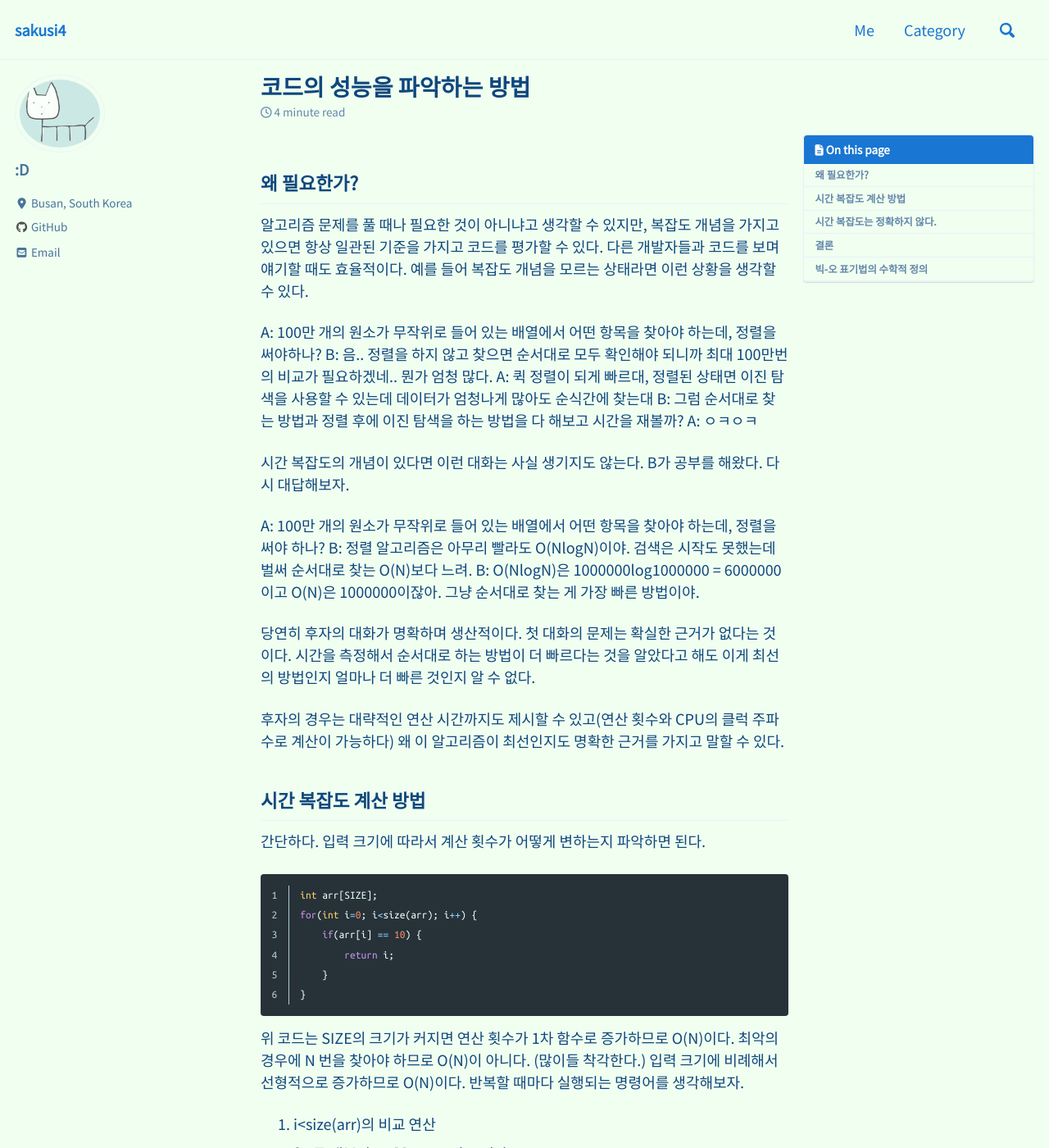
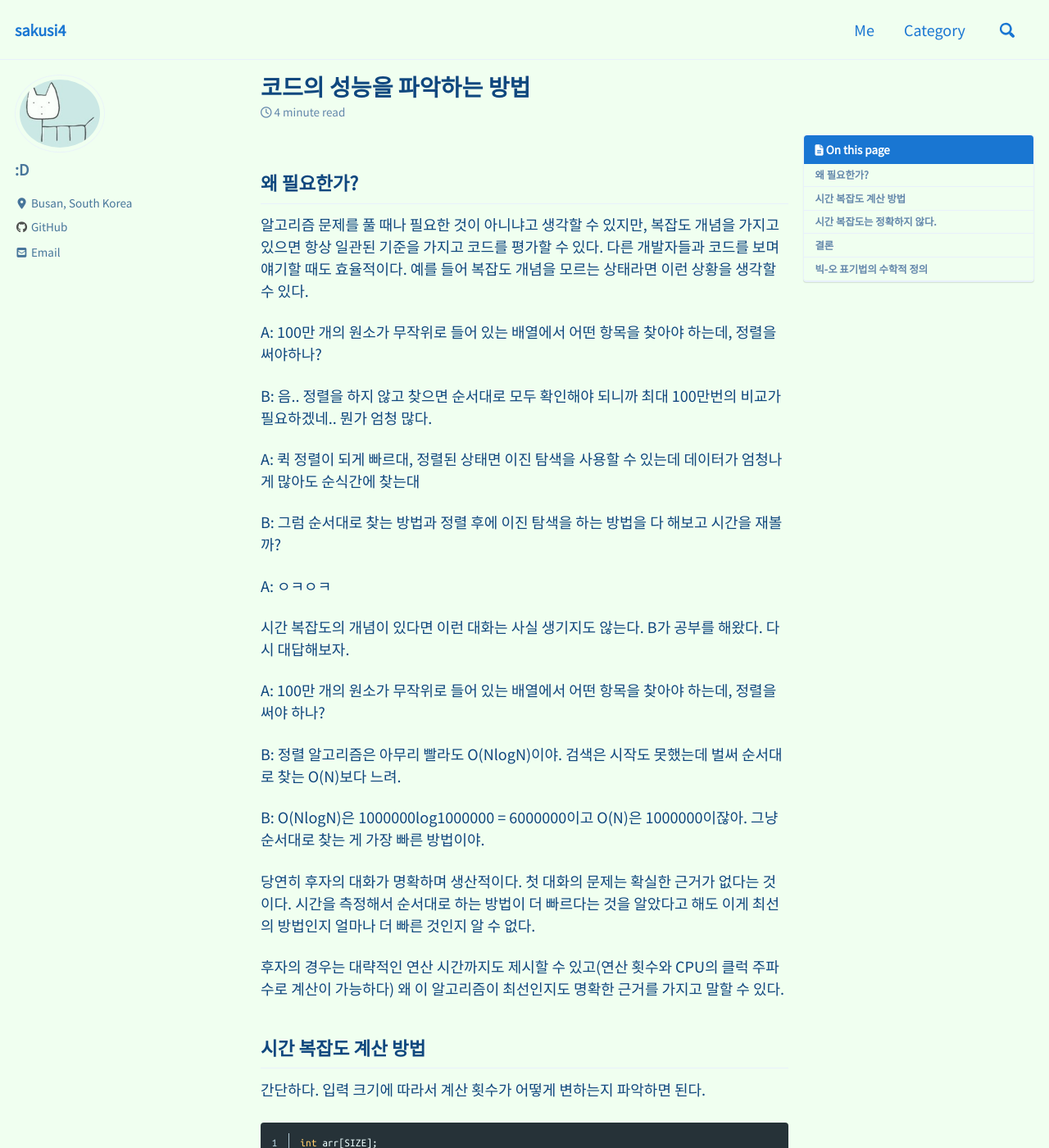
Before and after one commit to sakusi4/sakusi4.github.io, a Jekyll site: the page built from _posts/2021-02-25-알고리즘평가.md, in a window 1280 px wide and 1400 px high. Shown: the whole window at 82% size. Built offline with Jekyll 4.4.1, drawn with Linux system fonts in a browser that asks for light colours; cached includes are drawn as plain includes; nearby versions of some CDN libraries; formulas are drawn with MathJax 3; comment, search, counter and statistics services are not loaded; some of the changed text lies outside the part shown.

Commit message:
no message

```diff
--- a/_posts/2021-02-25-알고리즘평가.md
+++ b/_posts/2021-02-25-알고리즘평가.md
@@ -12,17 +12,27 @@ toc: true
 알고리즘 문제를 풀 때나 필요한 것이 아니냐고 생각할 수 있지만, 복잡도 개념을 가지고 있으면 항상 일관된 기준을 가지고 코드를 평가할 수 있다.
 다른 개발자들과 코드를 보며 얘기할 때도 효율적이다. 예를 들어 복잡도 개념을 모르는 상태라면 이런 상황을 생각할 수 있다.
 
+
 A: 100만 개의 원소가 무작위로 들어 있는 배열에서 어떤 항목을 찾아야 하는데, 정렬을 써야하나?
+
 B: 음.. 정렬을 하지 않고 찾으면 순서대로 모두 확인해야 되니까 최대 100만번의 비교가 필요하겠네.. 뭔가 엄청 많다.
+
 A: 퀵 정렬이 되게 빠르대, 정렬된 상태면 이진 탐색을 사용할 수 있는데 데이터가 엄청나게 많아도 순식간에 찾는대
+
 B: 그럼 순서대로 찾는 방법과 정렬 후에 이진 탐색을 하는 방법을 다 해보고 시간을 재볼까?
+
 A: ㅇㅋㅇㅋ
+
 
 시간 복잡도의 개념이 있다면 이런 대화는 사실 생기지도 않는다. B가 공부를 해왔다. 다시 대답해보자.
 
+
 A: 100만 개의 원소가 무작위로 들어 있는 배열에서 어떤 항목을 찾아야 하는데, 정렬을 써야 하나?
+
 B: 정렬 알고리즘은 아무리 빨라도 O(NlogN)이야. 검색은 시작도 못했는데 벌써 순서대로 찾는 O(N)보다 느려.
+
 B: O(NlogN)은 1000000log1000000 = 6000000이고 O(N)은 1000000이잖아. 그냥 순서대로 찾는 게 가장 빠른 방법이야.
+
 
 당연히 후자의 대화가 명확하며 생산적이다. 첫 대화의 문제는 확실한 근거가 없다는 것이다. 시간을 측정해서 순서대로 하는 방법이 더 빠르다는 것을 알았다고 해도
 이게 최선의 방법인지 얼마나 더 빠른 것인지 알 수 없다.
@@ -80,17 +90,27 @@ for(int i=0; i<SIZE; i++) {
 임베디드 개발자라면 이러한 계산 방법은 반드시 숙지하고 있어야 한다. 한 번만 계산해보면 시간이 너무 오래 걸린다거나 메모리를 초과한다는 것을 알 수 있으므로 삽질을 방지할 수 있다.
 
 예를 들어보자.
+
 *상황 1*
+
 여유 메모리 공간 : 1KB
+
 입력 데이터 크기 : 100개
+
 사용 알고리즘의 공간 복잡도 : O(N^2)
+
 
 안된다. O(N^2)이므로 크기가 10000KB(10KB)가 필요하다.
 
+
 *상황 2*
+
 여유 시간 : 0.1초
+
 입력 데이터 크기 : 1억개
+
 사용 알고리즘의 시간 복잡도 : O(N)
+
 
 CPU마다 성능 차이가 있지만 보통 1억 번의 연산을 하는데 1초로 잡는다. O(N)의 1억 번이므로 1초가 걸린다. CPU 성능의 오차 범위를 무시할 정도로 차이가 있으므로 안된다.
 
@@ -118,7 +138,7 @@ for(int i=0; i<SIZE; i++) {
 ---
 이 부분은 볼 사람만 보자. 몰라도 상관없다.
 
-$$ f(N) = O(g(N))이라고 하는 것은 N_{0} 와 임의의 c를 선택했을 때 모든 N_{0} \leq\ N에 대해서 f(N) \leq\ c * g(N)을 만족한다.$$
+$f(N) = O(g(N))$이라고 하는 것은 $N_{0}$ 와 임의의 c를 선택했을 때 모든 $N_{0} \leq\ N$에 대해서 $f(N) \leq\ c * g(N)$을 만족한다.
 
 마지막 코드를 대입해보자. $N_{0}$를 1로 잡고 c를 1억으로 잡자. 1보다 큰 모든 N에 대해서
 f(N) <= c*g(N)이 성립하면 O(g(N)), 즉 O(N)으로 표현할 수 있다.
```
